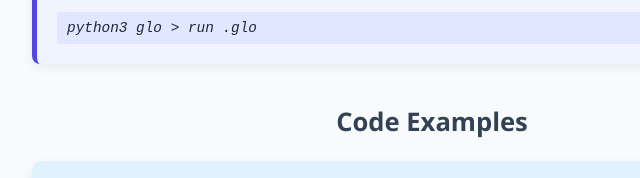
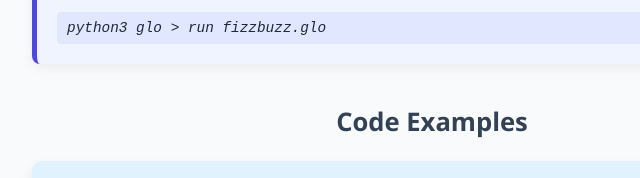
Before and after one commit to glory561/glorykanda, a plain HTML site: page index.html in a window 1280 px wide. Shown: the part 631-809 px from the top of the page, 208-848 px from the left. Drawn offline with Linux system fonts and the light colour scheme.

Commit message:
Update index.html

```diff
--- a/index.html
+++ b/index.html
@@ -35,7 +35,7 @@
       END
 
 </code></pre>
-      <div class="command-line">python3 glo > run .glo</div>
+      <div class="command-line">python3 glo > run fizzbuzz.glo</div>
     </div>
 
     <h2 class="section-title">Code Examples</h2>
```
